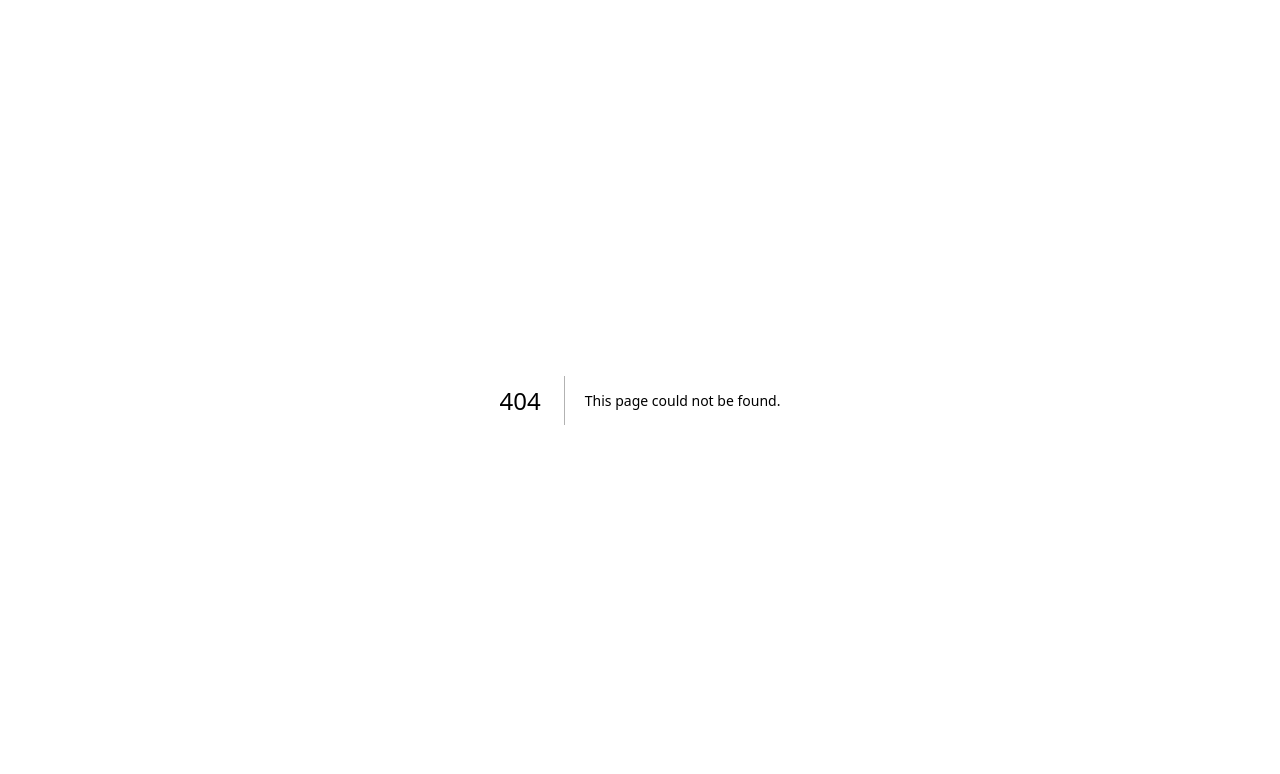
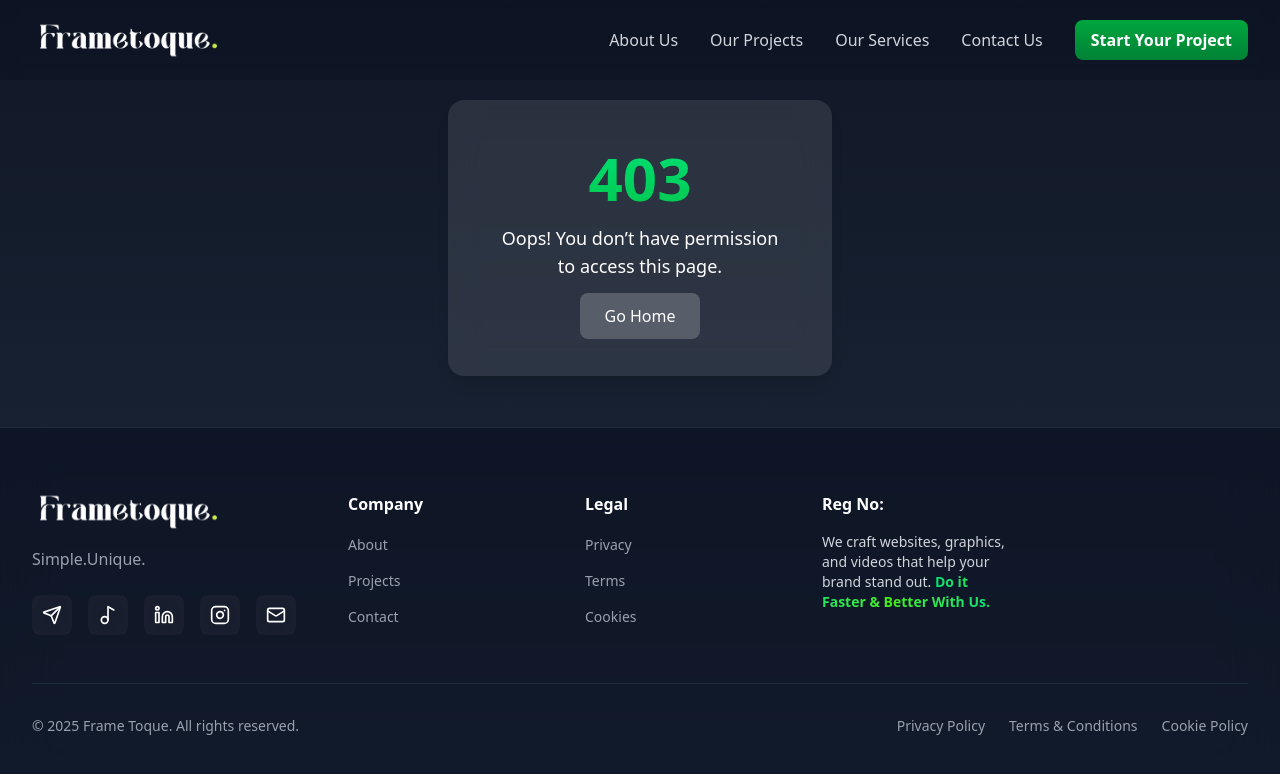
Before and after one commit to itsnelitha/frame-toque, a Next.js app: page /forbidden in a window 1280 px wide. Before the commit this address had no page. Shown: the top 774 px of the page. Built offline with nearby package versions, Linux system fonts and the light colour scheme.

Commit message:
error docs

```diff
--- /dev/null
+++ b/src/app/api/sitemap/route.js
@@ -0,0 +1,33 @@
+export const GET = async () => {
+  const baseUrl = 'https://frametoque.online';
+
+  const staticPages = [
+    '',
+    'about',
+    'projects',
+    'contact',
+    'services',
+    'terms',
+    'privacy',
+    'cookies'
+  ];
+
+  const sitemap = `<?xml version="1.0" encoding="UTF-8"?>
+  <urlset xmlns="http://www.sitemaps.org/schemas/sitemap/0.9">
+    ${staticPages
+      .map((page) => `
+      <url>
+        <loc>${baseUrl}/${page}</loc>
+        <changefreq>weekly</changefreq>
+        <priority>0.8</priority>
+      </url>
+    `)
+      .join('')}
+  </urlset>`;
+
+  return new Response(sitemap, {
+    headers: {
+      'Content-Type': 'text/xml',
+    },
+  });
+};
--- /dev/null
+++ b/src/app/error.js
@@ -0,0 +1,25 @@
+"use client";
+
+import { useEffect } from "react";
+
+export default function Error({ error, reset }) {
+  useEffect(() => {
+    console.error(error);
+  }, [error]);
+
+  return (
+    <div className="flex flex-col items-center justify-center min-h-screen bg-gradient-to-b from-gray-900 to-gray-800 text-white">
+      <div className="bg-white/10 backdrop-blur-lg rounded-2xl p-12 text-center shadow-lg w-11/12 sm:w-96">
+        <h1 className="text-6xl font-bold mb-4 bg-gradient-to-b from-green-400 to-green-500 bg-clip-text text-transparent">500</h1>
+        <p className="text-lg mb-6">Something went wrong on our side.</p>
+        <button
+          onClick={() => reset()}
+          className="px-6 py-3 bg-white/20 hover:bg-white/30 rounded-lg font-medium transition-colors"
+        >
+          Try Again
+        </button>
+      </div>
+      <p className="mt-8 text-gray-400 text-sm">Frame Toque</p>
+    </div>
+  );
+}
--- /dev/null
+++ b/src/app/forbidden/page.js
@@ -0,0 +1,32 @@
+import Link from "next/link";
+import Navbar from "../../components/Navbar";
+import Footer from "../../components/Footer";
+
+export const metadata = {
+  title: "403 Access Denied | Frame Toque",
+  description: "Oops! The page you're looking for doesn't exist. Return home to explore Frame Toque.",
+  robots: "noindex, follow",
+};
+
+export default function Forbidden() {
+  return (
+    <div className="flex flex-col min-h-screen bg-gradient-to-b from-gray-900 to-gray-800 text-white">
+      <Navbar />
+
+      <main className="flex flex-col items-center justify-center flex-1">
+        <div className="bg-white/10 backdrop-blur-lg rounded-2xl p-12 text-center shadow-lg w-11/12 sm:w-96 mt-12">
+          <h1 className="text-6xl font-bold mb-4 bg-gradient-to-b from-green-400 to-green-500 bg-clip-text text-transparent">403</h1>
+          <p className="text-lg mb-6">Oops! You don’t have permission to access this page.</p>
+          <Link
+            href="/"
+            className="px-6 py-3 bg-white/20 hover:bg-white/30 rounded-lg font-medium transition-colors"
+          >
+            Go Home
+          </Link>
+        </div>
+      </main>
+
+      <Footer />
+    </div>
+  );
+}
--- /dev/null
+++ b/src/app/not-found.js
@@ -0,0 +1,32 @@
+import Link from "next/link";
+import Navbar from "../components/Navbar";
+import Footer from "../components/Footer";
+
+export const metadata = {
+  title: "404 Not Found | Frame Toque",
+  description: "Oops! The page you're looking for doesn't exist. Return home to explore Frame Toque.",
+  robots: "noindex, follow",
+};
+
+export default function NotFound() {
+  return (
+    <div className="flex flex-col min-h-screen bg-gradient-to-b from-gray-900 to-gray-800 text-white">
+      <Navbar />
+
+      <main className="flex flex-col items-center justify-center flex-1">
+        <div className="bg-white/10 backdrop-blur-lg rounded-2xl p-12 text-center shadow-lg w-11/12 sm:w-96 mt-12">
+          <h1 className="text-6xl font-bold mb-4 bg-gradient-to-b from-green-400 to-green-500 bg-clip-text text-transparent">404</h1>
+          <p className="text-lg mb-6">Oops! Page not found.</p>
+          <Link
+            href="/"
+            className="px-6 py-3 bg-white/20 hover:bg-white/30 rounded-lg font-medium transition-colors"
+          >
+            Go Home
+          </Link>
+        </div>
+      </main>
+
+      <Footer />
+    </div>
+  );
+}
--- /dev/null
+++ b/src/app/robots.txt/route.jsx
@@ -0,0 +1,14 @@
+export const GET = async () => {
+  const content = `
+User-agent: *
+Disallow:
+
+Sitemap: https://frametoque.online/sitemap
+  `.trim();
+
+  return new Response(content, {
+    headers: {
+      'Content-Type': 'text/plain',
+    },
+  });
+};
--- /dev/null
+++ b/src/app/sitemap/page.js
@@ -0,0 +1,18 @@
+"use client";
+
+import { useEffect } from 'react';
+import { useRouter } from 'next/navigation';
+
+export default function SitemapPage() {
+  const router = useRouter();
+
+  useEffect(() => {
+    router.replace('/api/sitemap');
+  }, [router]);
+
+  return (
+    <div className="flex items-center justify-center min-h-screen">
+      <p>Redirecting to sitemap...</p>
+    </div>
+  );
+}
```
